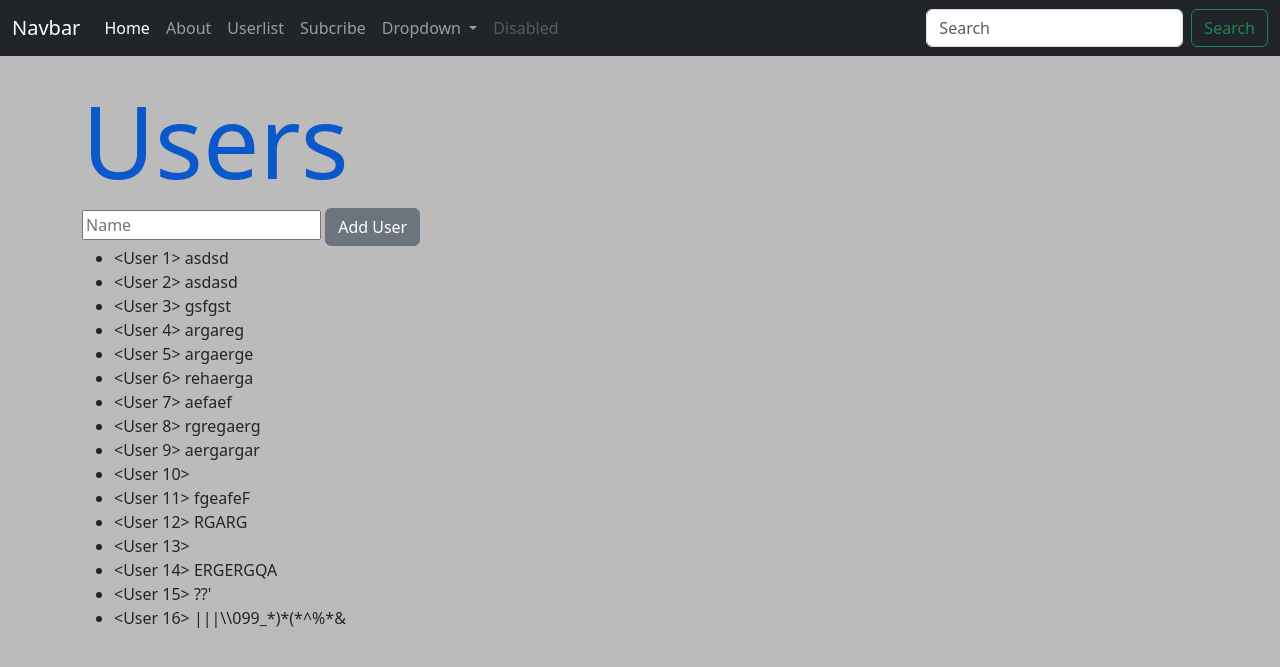
After one commit to ankhilko/jpeg2pdfFlask, a Flask app: page /userlist in a window 1280 px wide. The commit adds this page. Shown: the top 667 px of the page. Run offline with Flask 3, Linux system fonts and the light colour scheme.

Commit message:
added DATABASE

```diff
--- a/main.py
+++ b/main.py
@@ -4,9 +4,24 @@ import smtplib
 import img2pdf
 from flask import Flask, render_template, request
 from datetime import datetime
+from flask_sqlalchemy import SQLAlchemy
+
+app = Flask(__name__)
+app.config['SQLALCHEMY_DATABASE_URI'] = 'sqlite:///userlist.db'
+# Initialise the db
+db = SQLAlchemy(app)
 
 
-app = Flask(__name__)
+# Create a db model
+class Users(db.Model):
+    id = db.Column(db.Integer, primary_key=True)
+    name = db.Column(db.String(256), nullable=False)
+    date_created = db.Column(db.DateTime, default=datetime.utcnow)
+
+    def __repr__(self):
+        return '<User %r>' % self.id
+
+#
 
 subscribers = []
 
@@ -65,8 +80,8 @@ def form():
     message = 'You have subscribed to my newsletter. Thank you!'
     server = smtplib.SMTP('smtp.gmail.com', port=587)
     server.starttls()
-    server.login('sanrkhilko@gmail.com', 'ICH_will_ficken_2013')
-    server.sendmail('Alex', email, message)
+    server.login('ibotmailsuper@gmail.com', 'ubry qnqa pavf eiwj')
+    server.sendmail('Admin', email, message)
 
     if not first_name or not last_name or not email:
         error_state = 'All fields are required...'
@@ -90,3 +105,24 @@ def about():
     names = ['John', 'Mary', 'Barry', 'Mess']
     title = 'About Online-JPG-to-PDF-Converter'
     return render_template('about.html', names=names, title=title)
+
+
+@app.route('/userlist', methods=['GET', 'POST'])
+def userlist():
+
+    if request.method == 'POST':
+        users_name = request.form['name']
+        new_user = Users(name=users_name)
+
+        try:
+            db.session.add(new_user)
+            db.session.commit()
+        except:
+            return "Error adding user"
+
+    names = ['John', 'Mary', 'Barry', 'Mess']
+    title = 'UserList'
+
+    users = Users.query.order_by(Users.date_created)
+
+    return render_template('userlist.html', users=users, title=title)
--- a/requirements.txt
+++ b/requirements.txt
@@ -1,3 +1,4 @@
 flask
 waitress
 img2pdf
+flask-sqlalchemy
--- /dev/null
+++ b/static/css/style.css
@@ -0,0 +1,8 @@
+h1 {
+    color: #0a58ca;
+    font-size: 100px;
+}
+
+body {
+    background: #bbbbbb;
+}
--- a/templates/base.html
+++ b/templates/base.html
@@ -6,6 +6,8 @@
     <title>{{ title }}</title>
     <link href="https://cdn.jsdelivr.net/npm/bootstrap@5.3.2/dist/css/bootstrap.min.css" rel="stylesheet"
           integrity="sha384-T3c6CoIi6uLrA9TneNEoa7RxnatzjcDSCmG1MXxSR1GAsXEV/Dwwykc2MPK8M2HN" crossorigin="anonymous">
+{#    <link rel="stylesheet" href="static/css/style.css">#}
+    <link rel="stylesheet" href="{{ url_for('static', filename='css/style.css') }}">
 </head>
 
 <body>
--- a/templates/navigation1.html
+++ b/templates/navigation1.html
@@ -1,5 +1,5 @@
 
-<nav class="navbar navbar-expand-lg bg-body-tertiary">
+<nav class="navbar navbar-expand-lg navbar-dark bg-dark">
     <div class="container-fluid">
         <a class="navbar-brand" href="#">Navbar</a>
         <button class="navbar-toggler" type="button" data-bs-toggle="collapse" data-bs-target="#navbarSupportedContent"
@@ -13,6 +13,9 @@
                 </li>
                 <li class="nav-item">
                     <a class="nav-link" href="{{ url_for('about') }}">About</a>
+                </li>
+                <li class="nav-item">
+                    <a class="nav-link" href="{{ url_for('userlist') }}">Userlist</a>
                 </li>
                 <li class="nav-item">
                     <a class="nav-link" href="{{ url_for('subcribe') }}">Subcribe</a>
--- /dev/null
+++ b/templates/userlist.html
@@ -0,0 +1,29 @@
+{% extends 'base.html' %}
+
+{% block content %}
+
+    <div class="container">
+        <h1>Users</h1>
+
+        <div>
+            <form method="POST" action="/userlist">
+                <input type="text" placeholder="Name" name="name">
+                <button type="submit" class="btn btn-secondary">Add User</button>
+            </form>
+
+        </div>
+
+    </div>
+
+    <div class="container">
+        {% if users %}
+            <ul>
+            {% for use in users %}
+                <li>{{ use }} {{ use.name }}</li>
+            {% endfor %}
+            </ul>
+        {% endif %}
+
+    </div>
+
+{% endblock %}
```
Also changed, not shown: app.py (+7 -0 lines), templates/hello.html (+12 -0 lines), instance/userlist.db (added), static/images/user.jpg (added), 1 other file.
